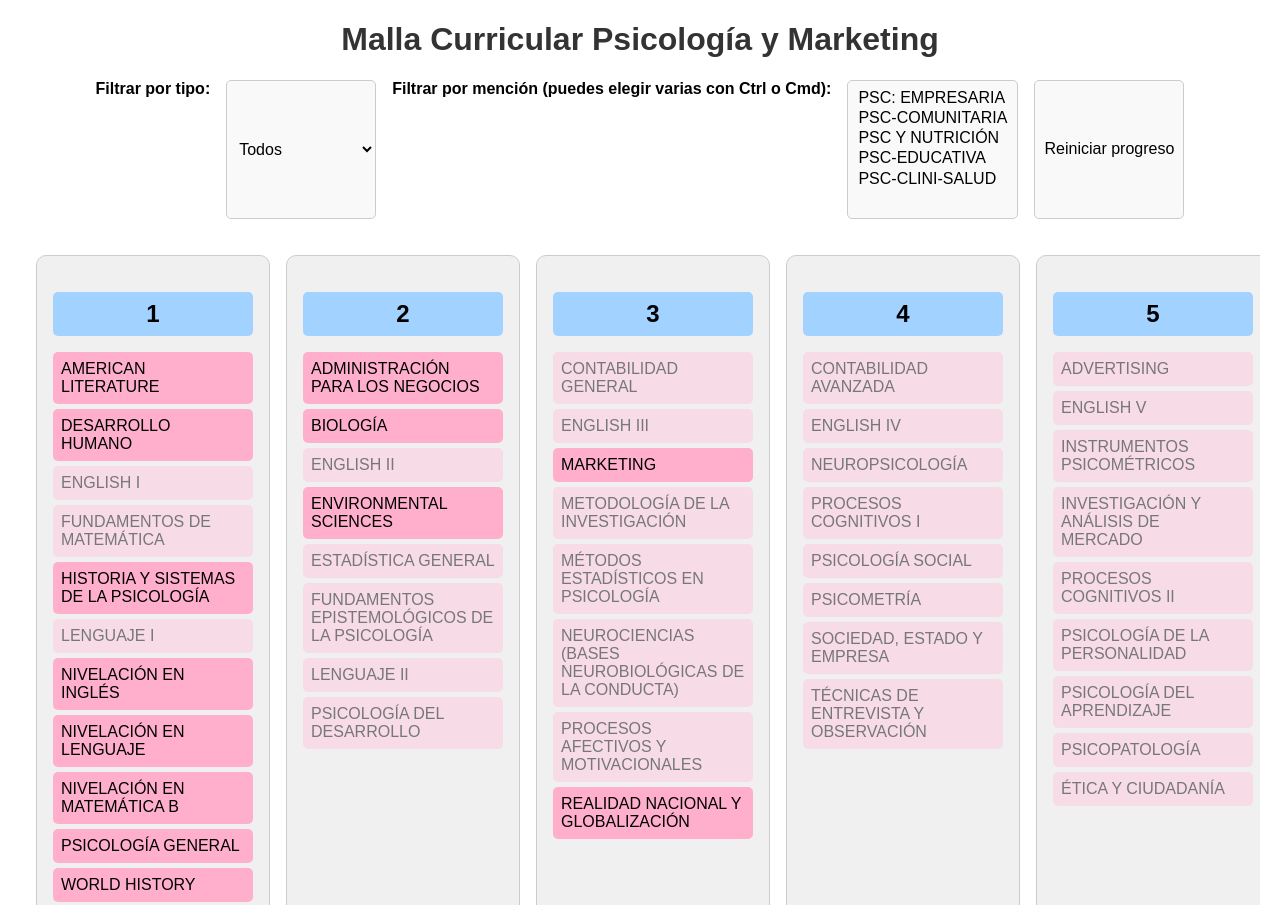
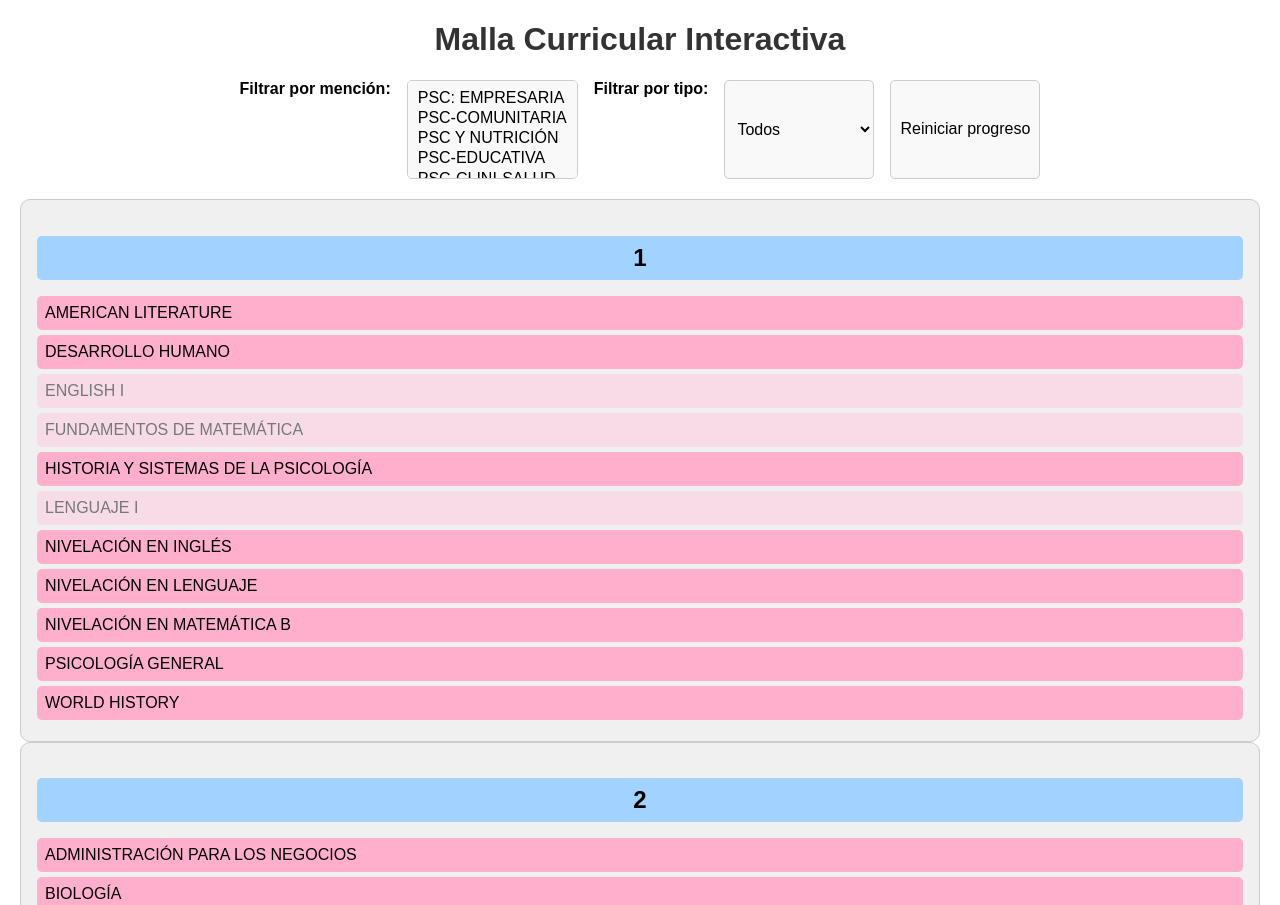
Before and after one commit to Anahel-Suarez/malla-curricular-psico-mkt, a plain HTML site: page index.html in a window 1280 px wide. Shown: the top 905 px of the page. Drawn offline with Linux system fonts and the light colour scheme.

Commit message:
Update index.html

```diff
--- a/index.html
+++ b/index.html
@@ -7,18 +7,12 @@
   <link rel="stylesheet" href="style.css" />
 </head>
 <body>
-  <h1>Malla Curricular Psicología y Marketing</h1>
+  <header>
+    <h1>Malla Curricular Interactiva</h1>
 
     <div class="filtros">
-    <label for="tipo">Filtrar por tipo:</label>
-    <select id="filtro-tipo">
-      <option value="todos">Todos</option>
-      <option value="obligatorio">Obligatorios</option>
-      <option value="electivo">Electivos</option>
-    </select>
-
-    <label for="mencion">Filtrar por mención (puedes elegir varias con Ctrl o Cmd):</label>
-    <select id="filtro-mencion" multiple size="6">
+      <label for="filtro-mencion">Filtrar por mención:</label>
+      <select id="filtro-mencion" multiple>
         <option value="psc: empresaria">PSC: EMPRESARIA</option>
         <option value="psc-comunitaria">PSC-COMUNITARIA</option>
         <option value="psc y nutrición">PSC Y NUTRICIÓN</option>
@@ -26,10 +20,18 @@
         <option value="psc-clini-salud">PSC-CLINI-SALUD</option>
       </select>
 
+      <label for="filtro-tipo">Filtrar por tipo:</label>
+      <select id="filtro-tipo">
+        <option value="todos">Todos</option>
+        <option value="obligatorio">Obligatorios</option>
+        <option value="electivo">Electivos</option>
+      </select>
+
       <button id="reiniciar">Reiniciar progreso</button>
     </div>
+  </header>
 
-  <div id="malla" class="grid"></div>
+  <main id="malla"></main>
 
   <script src="script.js"></script>
 </body>
```
Lines whose indentation alone changed are shown as unchanged.
